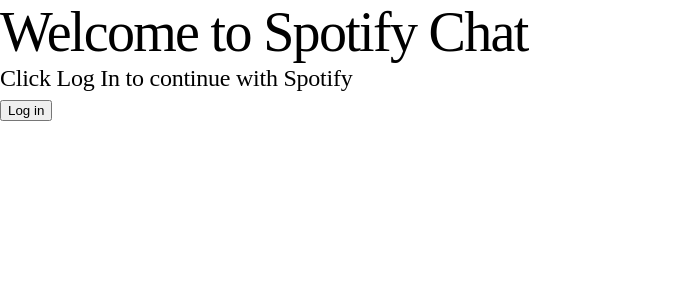
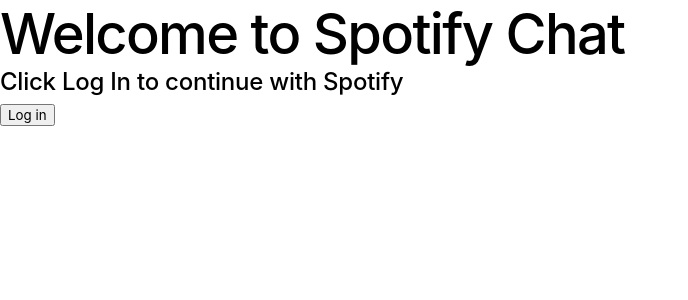
Before and after one commit to mkuch2/launch-project2, a React (Vite) app in the folder frontend/: page /login in a window 1280 px wide. Shown: the top 300 px of the page, without its empty margins (0-688 px from the left). Built offline with nearby package versions, Linux system fonts and the light colour scheme; no server answers.

Commit message:
updated font to sans serif

```diff
--- a/frontend/src/index.css
+++ b/frontend/src/index.css
@@ -53,3 +53,9 @@
 html {
   scrollbar-gutter: stable;
 }
+
+@import url('https://fonts.googleapis.com/css2?family=Inter:wght@400;500;600;700&display=swap');
+
+* {
+  font-family: 'Inter', sans-serif;
+}
```
